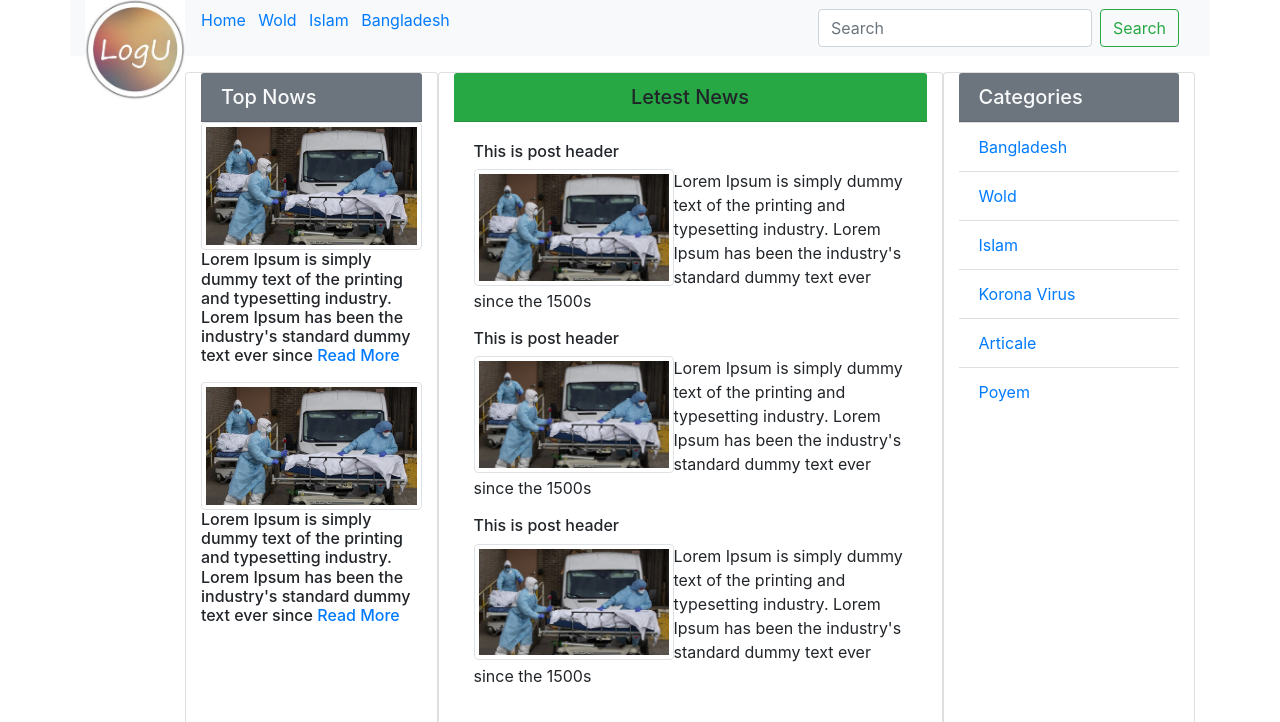
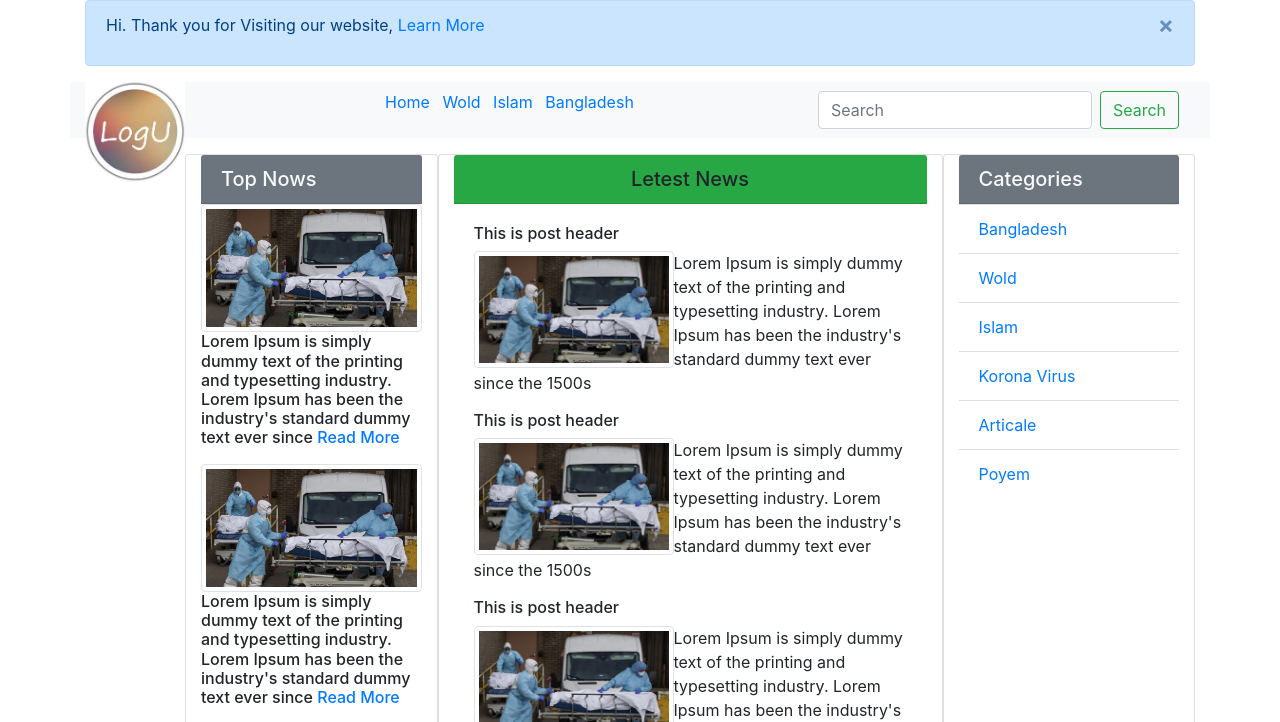
Before and after one commit to raihaninfo/3-Column-Blog-Template, a plain HTML site: page index.html in a window 1280 px wide. Shown: the top 722 px of the page. Drawn offline with nearby package versions, Linux system fonts and the light colour scheme.

Commit message:
sum file customize

```diff
--- a/index.html
+++ b/index.html
@@ -8,6 +8,14 @@
     <link rel="stylesheet" href="https://stackpath.bootstrapcdn.com/bootstrap/4.5.0/css/bootstrap.min.css" integrity="sha384-9aIt2nRpC12Uk9gS9baDl411NQApFmC26EwAOH8WgZl5MYYxFfc+NcPb1dKGj7Sk" crossorigin="anonymous">
     <title>3 Column Blog Template</title>
   </head>
+	<div class="container">
+	<div class="alert alert-primary alert-dismissible fade show" role="alert">
+		<p>Hi. Thank you for Visiting our website,  <a href="#" class="link-alart">Learn More<a></p>
+		<button type="button" class="close" data-dismiss="alert" aria-label="Close">
+		<span aria-hidden="true">&times;</span>
+		</button>
+	</div>
+	</div>
   <body>
     <div class="container bg-light">
 		<img src="images/logu.jpg" class="float-left img-fluid img-rounded" style="width:100px;">
```
